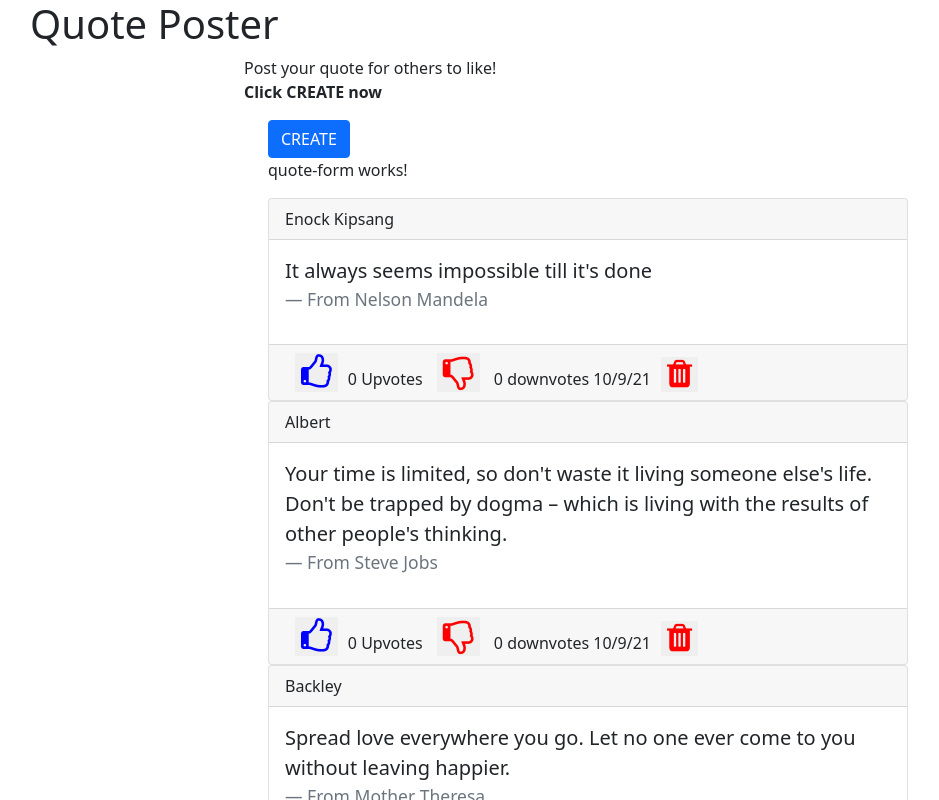
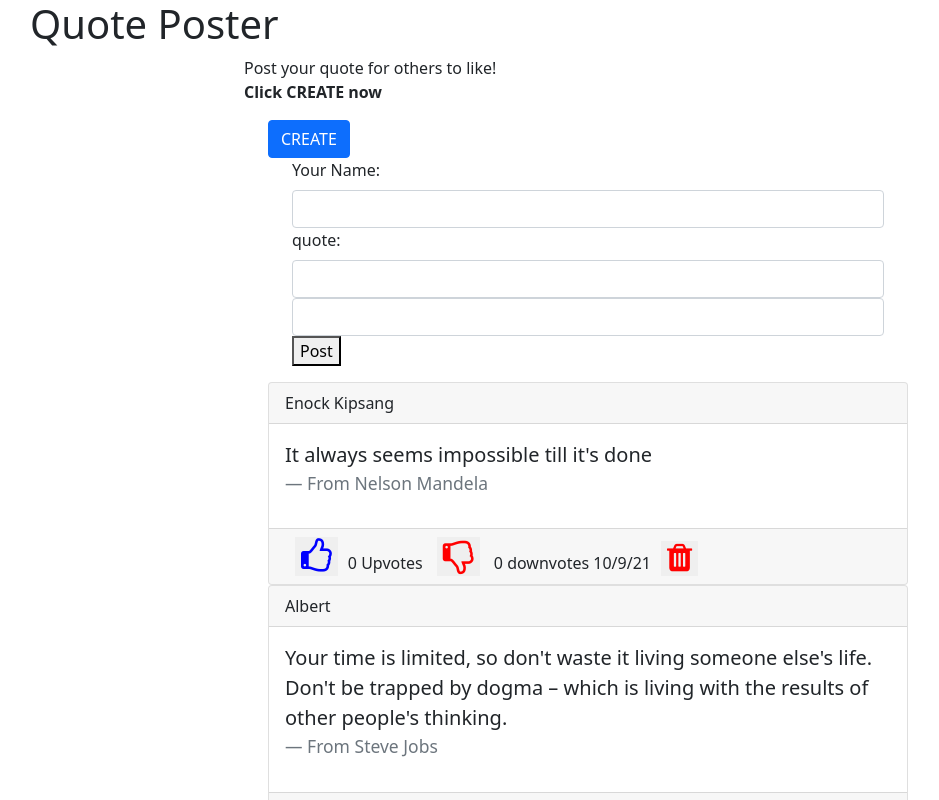
Before and after one commit to kipsang01/Quote-posting, an Angular app: page / in a window 1280 px wide. Shown: the top 800 px of the page, without its empty margins (52-991 px from the left). Built offline with nearby package versions, Linux system fonts and the light colour scheme.

Commit message:
Add new quote through form

```diff
--- a/src/app/app.module.ts
+++ b/src/app/app.module.ts
@@ -6,6 +6,7 @@ import { AppComponent } from './app.component';
 import { QuoteComponent } from './quote/quote.component';
 import { QuoteDetailsComponent } from './quote-details/quote-details.component';
 import { QuoteFormComponent } from './quote-form/quote-form.component';
+import { FormsModule } from '@angular/forms';
 
 @NgModule({
   declarations: [
@@ -16,7 +17,8 @@ import { QuoteFormComponent } from './quote-form/quote-form.component';
   ],
   imports: [
     BrowserModule,
-    AppRoutingModule
+    AppRoutingModule,
+    FormsModule
   ],
   providers: [],
   bootstrap: [AppComponent]
--- a/src/app/quote-details/quote-details.component.html
+++ b/src/app/quote-details/quote-details.component.html
@@ -1,6 +1,6 @@
 <div class="container">
     <button class="btn btn-primary" (click) = "showForm()"> CREATE</button>
-    <app-quote-form></app-quote-form>
+    <app-quote-form (quoting)="addQuote($event)"></app-quote-form>
     <div class="quotes mt-3">
         <div class="card" *ngFor = "let quote of quotes index as i">
             <div class="card-header"> {{quote.name}}</div>
--- a/src/app/quote-details/quote-details.component.ts
+++ b/src/app/quote-details/quote-details.component.ts
@@ -10,6 +10,7 @@ export class QuoteDetailsComponent implements OnInit {
 
   content!:string;
   author!: string;
+  newquote:any;
   show:boolean = false;
 
   constructor() { }
@@ -39,5 +40,11 @@ export class QuoteDetailsComponent implements OnInit {
   deleteQuote(index:number){
     this.quotes.splice(index,1)
   }
+  //adding quote
+  addQuote(value:any){
+    this.newquote = value;
+    this.quotes.push(this.newquote)
+
+  }
 
 }
--- a/src/app/quote-form/quote-form.component.html
+++ b/src/app/quote-form/quote-form.component.html
@@ -1 +1,11 @@
-<p>quote-form works!</p>
+<div class="container">
+    <form>
+        <label for="quote-content" class="form-label" >Your Name:</label>
+        <input type="text" class="form-control" name="quote-name" [(ngModel)]="name">
+        <label for="quote-content" class="form-label" >quote:</label>
+        <input type="text" class="form-control" name="quote-content" [(ngModel)]="content">
+        <input type="text" class="form-control" name="quote-author" [(ngModel)]="author">
+        <button type="submit" (click)="submitQuote()">Post</button>
+      </form>
+
+</div>
--- a/src/app/quote-form/quote-form.component.ts
+++ b/src/app/quote-form/quote-form.component.ts
@@ -1,4 +1,5 @@
-import { Component, OnInit } from '@angular/core';
+import { Component, OnInit ,Output, EventEmitter} from '@angular/core';
+import { Quote } from '../quote';
 
 @Component({
   selector: 'app-quote-form',
@@ -6,8 +7,26 @@ import { Component, OnInit } from '@angular/core';
   styleUrls: ['./quote-form.component.css']
 })
 export class QuoteFormComponent implements OnInit {
+  name!:string;
+  content!:string;
+  author!: string;
+  newQuote:any;
 
   constructor() { }
+
+  @Output() quoting = new EventEmitter<object>();
+
+  quotes:Quote[] = [
+    new Quote( "Enock Kipsang","It always seems impossible till it's done","Nelson Mandela"),
+    new Quote( "Albert","Your time is limited, so don't waste it living someone else's life. Don't be trapped by dogma – which is living with the results of other people's thinking.","Steve Jobs"),
+    new Quote( "Backley","Spread love everywhere you go. Let no one ever come to you without leaving happier.","Mother Theresa")
+
+  ]
+
+  submitQuote(){
+    this.newQuote = new Quote (this.name, this.content,this.author)
+    this.quoting.emit(this.newQuote);
+  }
 
   ngOnInit(): void {
   }
```
